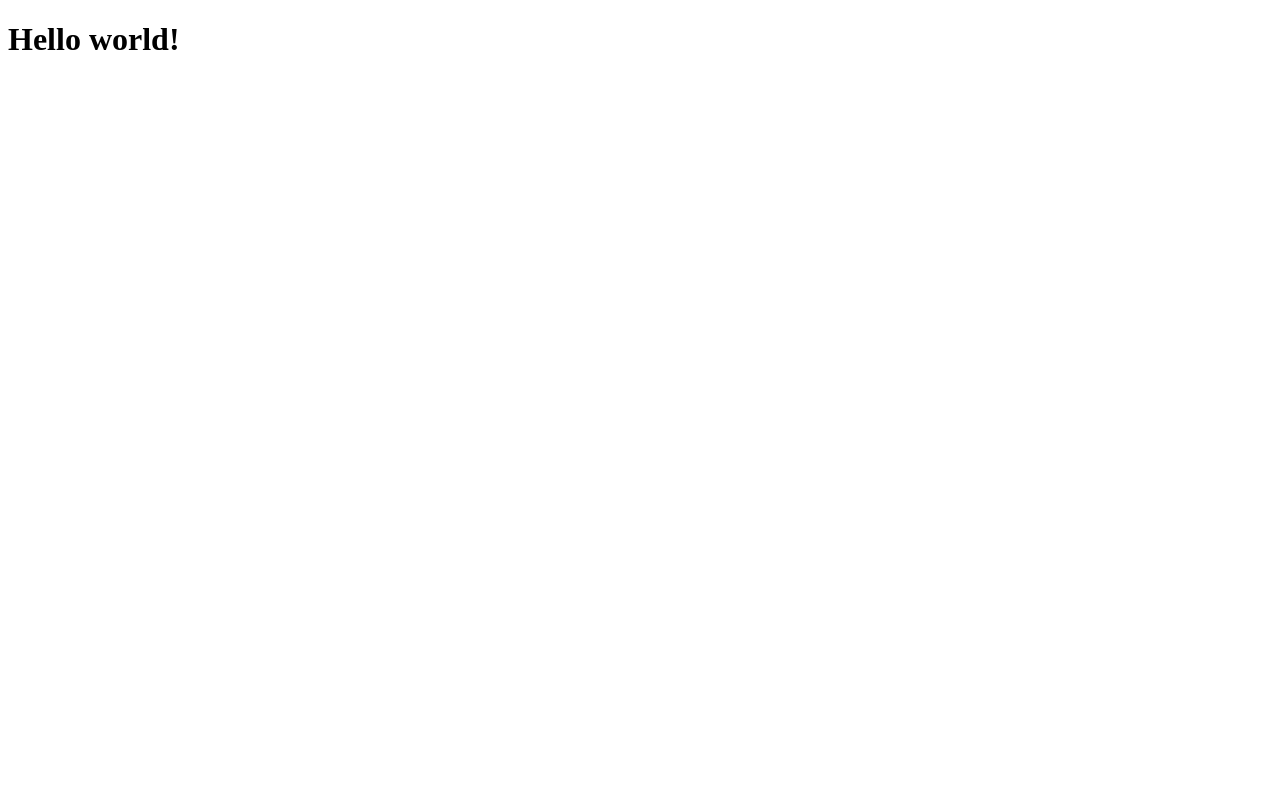
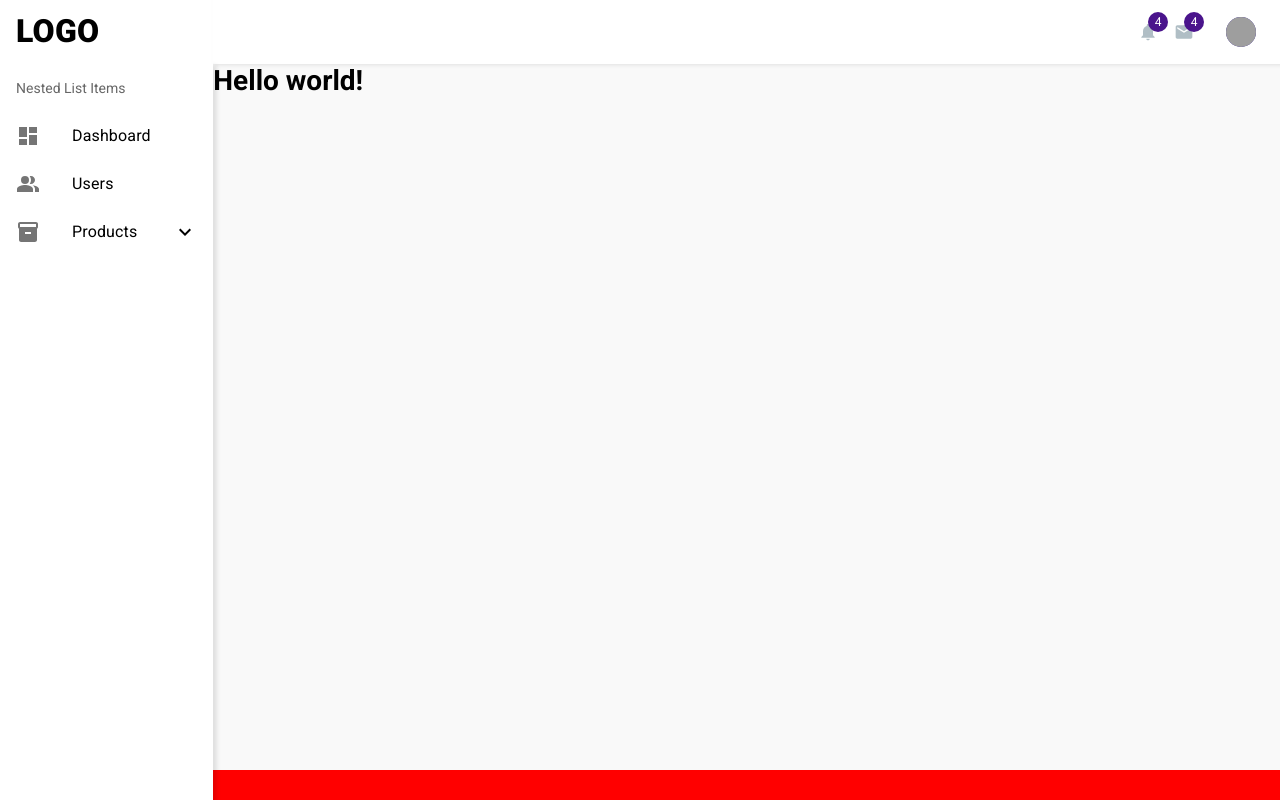
Before and after one commit to AzizTareq295/admin-panel-ts-next, a Next.js app: page / in a window 1280 px wide. Built offline with nearby package versions, Linux system fonts and the light colour scheme; grey boxes are pictures that could not be loaded.

Commit message:
add sidebar and topbar

```diff
--- a/components/layouts/WithAuth.tsx
+++ b/components/layouts/WithAuth.tsx
@@ -2,7 +2,6 @@ import React from 'react'
 import Header from 'components/shared/header/header'
 import Sidebar from 'components/shared/sidebar/sidebar'
 import Footer from 'components/shared/footer/footer'
-import { Box } from '@mui/material'
 
 type PropType = {
   children: React.ReactNode
@@ -11,9 +10,6 @@ type PropType = {
 const WithAuth: React.FC<PropType> = ({children}) => {
   return (
     <div className="admin-template">
-        <Box>
-
-        </Box>
       <Header />
       <Sidebar />
       <div className='content'>
--- a/components/shared/header/header.tsx
+++ b/components/shared/header/header.tsx
@@ -1,8 +1,78 @@
-import React from 'react'
+import React, { useState } from 'react'
+import { Avatar, Badge, Box, Button, Menu, MenuItem, Toolbar } from '@mui/material'
+import NotificationsIcon from '@mui/icons-material/Notifications';
+import LocalPostOfficeIcon from '@mui/icons-material/LocalPostOffice';
+import { deepPurple } from '@mui/material/colors';
 
 const Header: React.FC = () => {
+
+  const toolbarStyle = {
+    maxHeight: '60px',
+    alignItems: 'center',
+    justifyContent: 'flex-end',
+  }
+
+  const buttonStyle = {
+    padding: '0',
+    minWidth: 'auto',
+  }
+
+  const [anchorEl, setAnchorEl] = React.useState<null | HTMLElement>(null);
+  const open = Boolean(anchorEl);
+  const handleClick = (event: React.MouseEvent<HTMLButtonElement>) => {
+    setAnchorEl(event.currentTarget);
+  };
+  const handleClose = () => {
+    setAnchorEl(null);
+  };
+
   return (
-    <header className='header'></header>
+    <header className='header'>
+      <Box>
+        <Toolbar sx={toolbarStyle}>
+          <Badge badgeContent={4} color="primary" sx={{mr: 2, cursor: 'pointer'}}>
+            <NotificationsIcon fontSize='small' color='secondary' />
+          </Badge>
+          <Badge badgeContent={4} color="primary" sx={{mr: 4, cursor: 'pointer'}}>
+            <LocalPostOfficeIcon fontSize='small' color='secondary' />
+          </Badge>
+          <Button
+            id="basic-button"
+            aria-controls={open ? 'basic-menu' : undefined}
+            aria-haspopup="true"
+            aria-expanded={open ? 'true' : undefined}
+            onClick={handleClick}
+            sx={buttonStyle}
+          >
+            <Avatar
+              src="/broken-image.jpg"
+              alt="Tareq"
+              sizes='small'
+              sx={{
+                bgcolor: deepPurple[900],
+                width: '30px',
+                height: '30px',
+                cursor: 'pointer',
+              }}
+
+            />
+          </Button>
+          <Menu
+            id="basic-menu"
+            anchorEl={anchorEl}
+            open={open}
+            onClose={handleClose}
+            MenuListProps={{
+              'aria-labelledby': 'basic-button',
+            }}
+          >
+            <MenuItem sx={{fontSize: '14px'}} onClick={handleClose}>Profile</MenuItem>
+            <MenuItem sx={{fontSize: '14px'}} onClick={handleClose}>My account</MenuItem>
+            <MenuItem sx={{fontSize: '14px'}} onClick={handleClose}>Logout</MenuItem>
+          </Menu>
+        </Toolbar>
+      </Box>
+    </header>
   )
 }
 
--- a/components/shared/sidebar/sidebar.tsx
+++ b/components/shared/sidebar/sidebar.tsx
@@ -1,8 +1,77 @@
-import React from 'react'
+import React, { useState } from 'react'
+import { Collapse, List, ListItemButton, ListItemIcon, ListItemText, ListSubheader, Typography } from '@mui/material'
+import { ExpandLess, ExpandMore } from '@mui/icons-material';
+import DashboardIcon from '@mui/icons-material/Dashboard';
+import PeopleAltIcon from '@mui/icons-material/PeopleAlt';
+import InventoryIcon from '@mui/icons-material/Inventory';
+import CategoryIcon from '@mui/icons-material/Category';
 
 const Sidebar: React.FC = () => {
+
+  const [open, setOpen] = React.useState<React.SetStateAction<boolean>>(false);
+
+  const handleClick = () => {
+    setOpen(!open);
+  };
+
+  const sidebarLogoStyle = {
+    minHeight: '64px',
+    maxHeight: '64px',
+    alignItems: 'center',
+    display: 'flex',
+    fontWeight: 900,
+    fontSize: '2rem',
+    paddingLeft: '1rem',
+  }
+
   return (
-    <div className='sidebar'></div>
+    <div className='sidebar'>
+      <div className='sidebar-header'>
+        <Typography variant='h4' sx={sidebarLogoStyle}>LOGO</Typography>
+      </div>
+      <div className='sidebar-menu'>
+        <List
+          sx={{ width: '100%', maxWidth: 360, bgcolor: 'background.paper' }}
+          component="nav"
+          aria-labelledby="nested-list-subheader"
+          subheader={
+            <ListSubheader component="div" id="nested-list-subheader">
+              Nested List Items
+            </ListSubheader>
+          }
+        >
+          <ListItemButton>
+            <ListItemIcon>
+              <DashboardIcon />
+            </ListItemIcon>
+            <ListItemText primary="Dashboard" />
+          </ListItemButton>
+          <ListItemButton>
+            <ListItemIcon>
+              <PeopleAltIcon />
+            </ListItemIcon>
+            <ListItemText primary="Users" />
+          </ListItemButton>
+          <ListItemButton onClick={handleClick}>
+            <ListItemIcon>
+              <InventoryIcon />
+            </ListItemIcon>
+            <ListItemText primary="Products" />
+            {open ? <ExpandLess /> : <ExpandMore />}
+          </ListItemButton>
+          <Collapse in={open} timeout="auto" unmountOnExit>
+            <List component="div" disablePadding>
+              <ListItemButton sx={{ pl: 4 }}>
+                <ListItemIcon>
+                  <CategoryIcon />
+                </ListItemIcon>
+                <ListItemText primary="Category" />
+              </ListItemButton>
+            </List>
+          </Collapse>
+        </List>
+      </div>
+    </div>
   )
 }
 
--- a/package.json
+++ b/package.json
@@ -11,6 +11,7 @@
   "dependencies": {
     "@emotion/react": "^11.9.3",
     "@emotion/styled": "^11.9.3",
+    "@mui/icons-material": "^5.8.4",
     "@mui/material": "^5.8.5",
     "next": "12.1.6",
     "react": "18.2.0",
--- a/pages/_app.tsx
+++ b/pages/_app.tsx
@@ -1,31 +1,23 @@
 import type { AppProps } from 'next/app'
 import WithAuth from 'components/layouts/WithAuth'
-import { createTheme, ThemeProvider, styled } from '@mui/material/styles';
+import { createTheme, ThemeProvider } from '@mui/material/styles';
+import 'style/globalStyle.css'
+import { blueGrey, pink, purple } from '@mui/material/colors';
 
 function MyApp({ Component, pageProps }: AppProps) {
 
   const theme = createTheme({
-    typography: {
-      fontFamily: 'Roboto, sans-serif',
-      fontSize: 14,
-      h1: {
-        fontSize: '.5rem',
+    palette: {
+      primary: {
+        main: purple[900]
+      },
+      secondary: {
+        main: blueGrey['A200']
+      },
+      warning: {
+        main: pink[900]
       }
-    },
-    components: {
-      MuiCssBaseline: {
-        styleOverrides: `
-          @font-face {
-            font-family: 'Roboto';
-            font-style: normal;
-            font-display: swap;
-            font-weight: 400;
-            src: local('Roboto'), url(https://fonts.googleapis.com/css2?family=Roboto:wght@100;400;700;900) format('woff2');
-            unicodeRange: U+0000-00FF, U+0131, U+0152-0153, U+02BB-02BC, U+02C6, U+02DA, U+02DC, U+2000-206F, U+2074, U+20AC, U+2122, U+2191, U+2193, U+2212, U+2215, U+FEFF;
-          }
-        `,
-      },
-    },
+    }
   });
 
   return (
--- /dev/null
+++ b/style/globalStyle.css
@@ -0,0 +1,50 @@
+*{
+    margin: 0;
+    padding: 0;
+}
+body{
+    font-family: 'Roboto', sans-serif;
+    font-size: 14px;
+}
+
+.admin-template{
+    width: 100%;
+    height: 100%;
+    display: grid;
+    grid-template-columns: repeat(12, 1fr);
+    grid-template-rows: 64px auto 30px
+}
+
+.header{
+    grid-column: 3 / -1;
+    width: 100%;
+    background-color: rgba(255,255,255,0.8);
+    box-sizing: border-box;
+    box-shadow: 6px -4px 4px 5px rgb(0 0 0 / 10%);
+    z-index: 1;
+}
+.sidebar{
+    grid-column: 1 / 3;
+    grid-row: 1 / -1;
+    width: 100%;
+    height: 100%;
+    min-height: 100vh;
+    background-color: rgba(255,255,255,0.8);
+    box-sizing: border-box;
+    box-shadow: 0px 69px 4px 4px rgb(0 0 0 / 10%);
+    z-index: 1;
+}
+.content{
+    grid-column: 3 / -1;
+    grid-row: 2 / 3;
+    width: 100%;
+    height: 100%;
+    min-height: calc(100vh - 94px);
+    background-color: #f9f9f9;
+}
+.footer{
+    grid-column: 3 / -1;
+    grid-row: 3 / 3;
+    width: 100%;
+    background-color: red;
+}
```
Lines whose indentation alone changed are shown as unchanged.
